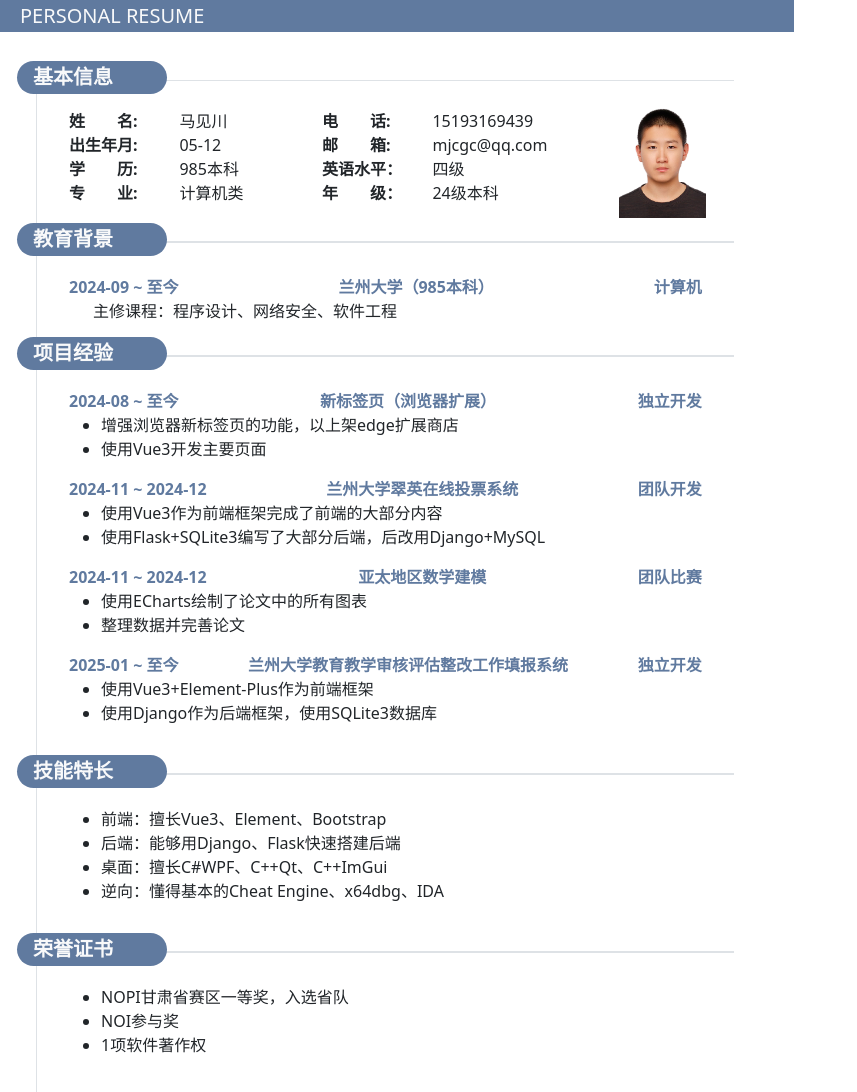
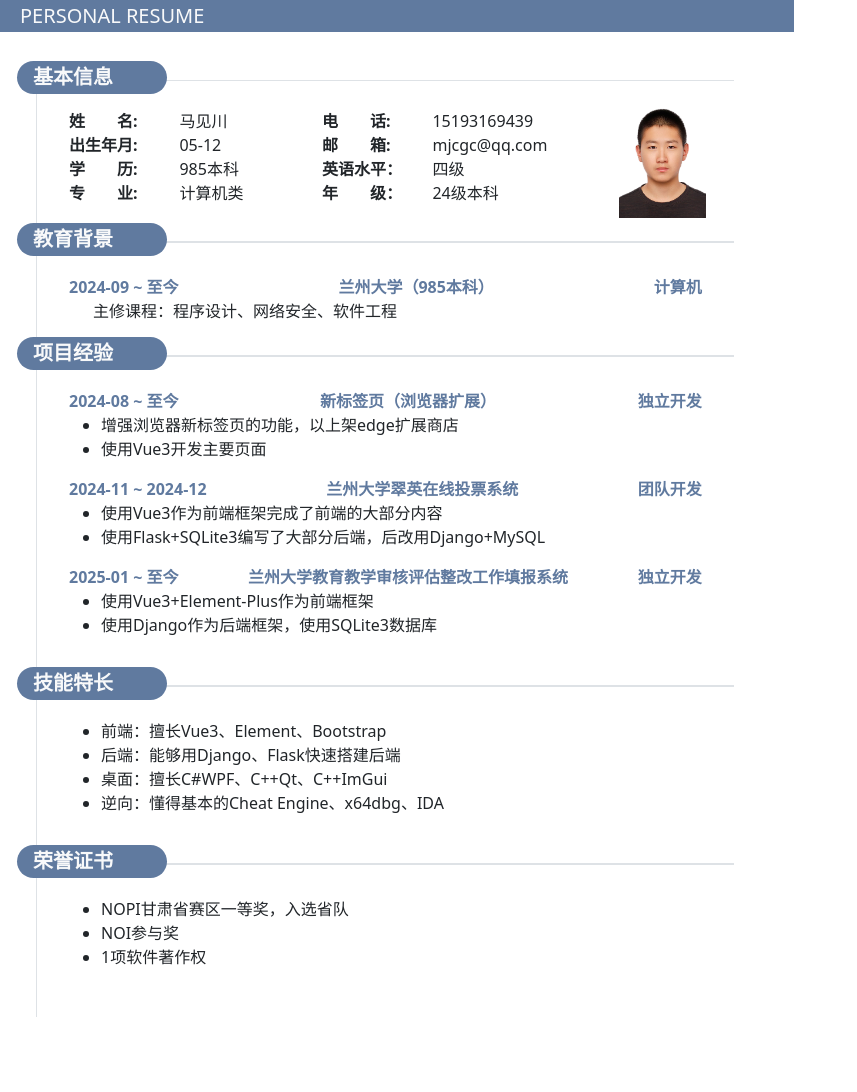
Before and after one commit to LaLa-HaHa-Hei/Resume2, a plain HTML site: page index.html in a window 1280 px wide. Shown: the top 1092 px of the page, without its empty margins (0-857 px from the left). Drawn offline with Linux system fonts and the light colour scheme.

Commit message:
删除了数学建模经验

```diff
--- a/index.html
+++ b/index.html
@@ -81,17 +81,6 @@
                     <li>使用Flask+SQLite3编写了大部分后端，后改用Django+MySQL</li>
                 </ul>
             </section>
-            <section class="px-3">
-                <div class="d-flex">
-                    <span class="text-my fw-bold">2024-11 ~ 2024-12</span>
-                    <span class="text-my flex-grow-1 text-center fw-bold">亚太地区数学建模</span>
-                    <span class="text-my fw-bold">团队比赛</span>
-                </div>
-                <ul>
-                    <li>使用ECharts绘制了论文中的所有图表</li>
-                    <li>整理数据并完善论文</li>
-                </ul>
-            </section>
             <section class="p-3 pt-0">
                 <div class="d-flex">
                     <span class="text-my fw-bold">2025-01 ~ 至今</span>
```
